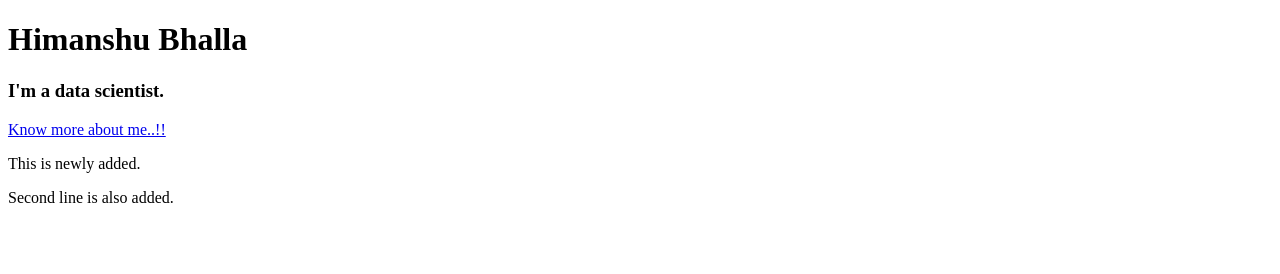
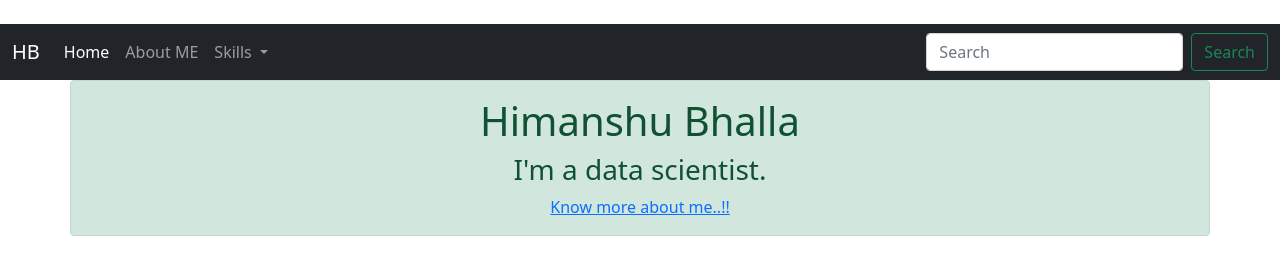
Before and after one commit to Himanshu-Bhalla-2002/my-portfolio, a plain HTML site: page home.html in a window 1280 px wide. Drawn offline with nearby package versions, Linux system fonts and the light colour scheme.

Commit message:
fix home.html

```diff
--- a/home.html
+++ b/home.html
@@ -1,17 +1,68 @@
-<!DOCTYPE html>
+
+
+<!doctype html>
 <html lang="en">
-<head>
-    <meta charset="UTF-8">
-    <meta http-equiv="X-UA-Compatible" content="IE=edge">
-    <meta name="viewport" content="width=device-width, initial-scale=1.0">
-    <title>My Portfolio</title>
-</head>
-<body>
-    <h1>Himanshu Bhalla</h1>
+  <head>
+    <!-- Required meta tags -->
+    <meta charset="utf-8">
+    <meta name="viewport" content="width=device-width, initial-scale=1">
+
+    <!-- Bootstrap CSS -->
+    <link href="https://cdn.jsdelivr.net/npm/bootstrap@5.1.3/dist/css/bootstrap.min.css" rel="stylesheet" integrity="sha384-1BmE4kWBq78iYhFldvKuhfTAU6auU8tT94WrHftjDbrCEXSU1oBoqyl2QvZ6jIW3" crossorigin="anonymous">
+
+    <title>Hello, world!</title>
+  </head>
+  <body>
+<br>
+<nav class="navbar navbar-expand-lg navbar-dark bg-dark">
+    <div class="container-fluid">
+      <a class="navbar-brand" href="#">HB</a>
+      <button class="navbar-toggler" type="button" data-bs-toggle="collapse" data-bs-target="#navbarSupportedContent" aria-controls="navbarSupportedContent" aria-expanded="false" aria-label="Toggle navigation">
+        <span class="navbar-toggler-icon"></span>
+      </button>
+      <div class="collapse navbar-collapse" id="navbarSupportedContent">
+        <ul class="navbar-nav me-auto mb-2 mb-lg-0">
+          <li class="nav-item">
+            <a class="nav-link active" aria-current="page" href="#">Home</a>
+          </li>
+          <li class="nav-item">
+            <a class="nav-link" href="#">About ME</a>
+          </li>
+          <li class="nav-item dropdown">
+            <a class="nav-link dropdown-toggle" href="#" id="navbarDropdown" role="button" data-bs-toggle="dropdown" aria-expanded="false">
+              Skills
+            </a>
+            <ul class="dropdown-menu" aria-labelledby="navbarDropdown">
+              <li><a class="dropdown-item" href="#">Python</a></li>
+              <li><a class="dropdown-item" href="#">Machine Learning</a></li>
+              <li><hr class="dropdown-divider"></li>
+              <li><a class="dropdown-item" href="#">C++</a></li>
+            </ul>
+
+        </ul>
+        <form class="d-flex">
+          <input class="form-control me-2" type="search" placeholder="Search" aria-label="Search">
+          <button class="btn btn-outline-success" type="submit">Search</button>
+        </form>
+      </div>
+    </div>
+  </nav>
+<div class="container alert alert-success text-center">
+<h1>Himanshu Bhalla</h1>
     <h3>I'm a data scientist.</h3>
   <a href="about.html">Know more about me..!!</a>
-   <p>This is newly added.</p>
-   <p>Second line is also added.</p>
 
-</body>
+</div>
+
+    <!-- Optional JavaScript; choose one of the two! -->
+
+    <!-- Option 1: Bootstrap Bundle with Popper -->
+    <script src="https://cdn.jsdelivr.net/npm/bootstrap@5.1.3/dist/js/bootstrap.bundle.min.js" integrity="sha384-ka7Sk0Gln4gmtz2MlQnikT1wXgYsOg+OMhuP+IlRH9sENBO0LRn5q+8nbTov4+1p" crossorigin="anonymous"></script>
+
+    <!-- Option 2: Separate Popper and Bootstrap JS -->
+    <!--
+    <script src="https://cdn.jsdelivr.net/npm/@popperjs/core@2.10.2/dist/umd/popper.min.js" integrity="sha384-7+zCNj/IqJ95wo16oMtfsKbZ9ccEh31eOz1HGyDuCQ6wgnyJNSYdrPa03rtR1zdB" crossorigin="anonymous"></script>
+    <script src="https://cdn.jsdelivr.net/npm/bootstrap@5.1.3/dist/js/bootstrap.min.js" integrity="sha384-QJHtvGhmr9XOIpI6YVutG+2QOK9T+ZnN4kzFN1RtK3zEFEIsxhlmWl5/YESvpZ13" crossorigin="anonymous"></script>
+    -->
+  </body>
 </html>
```
